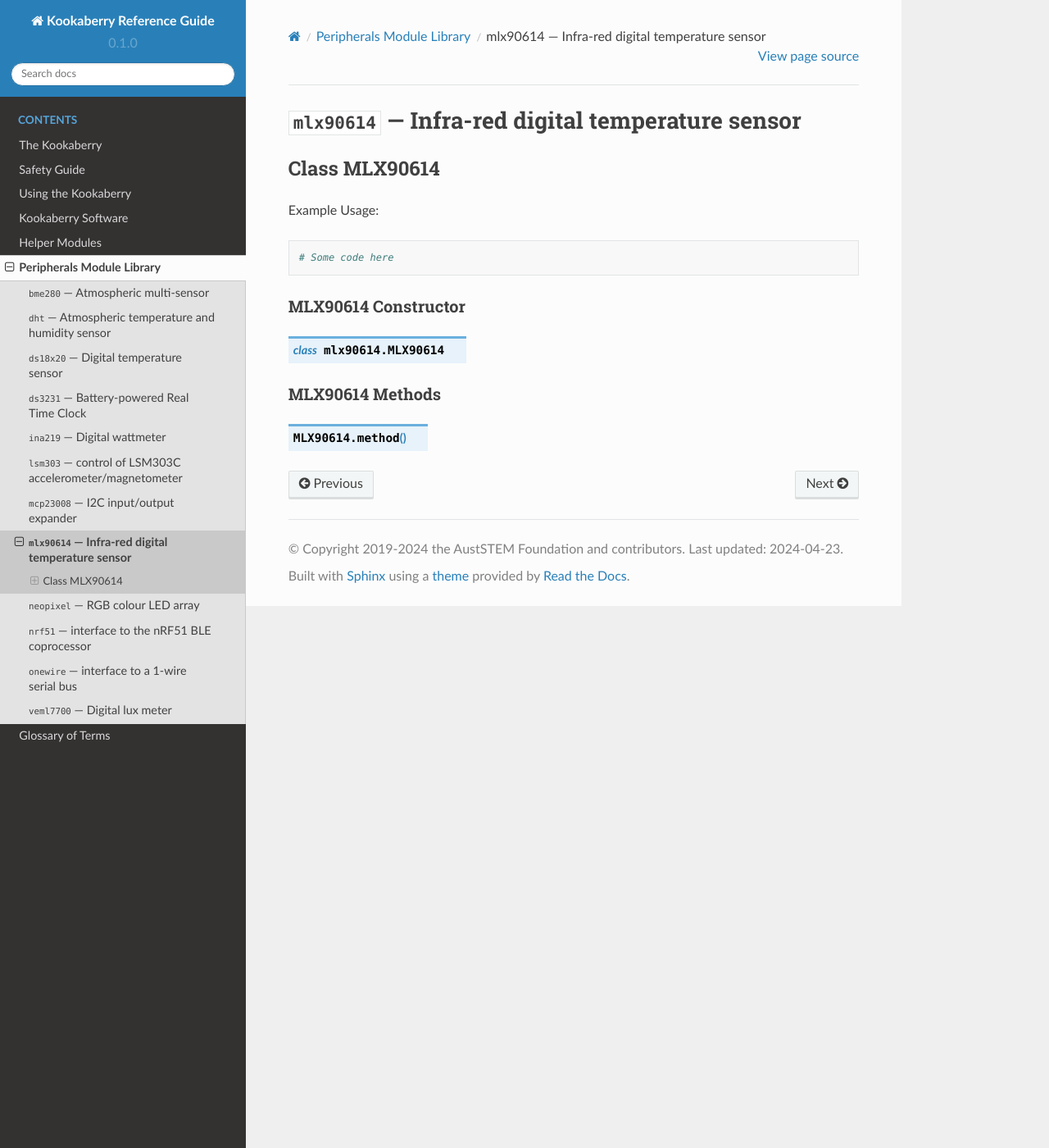
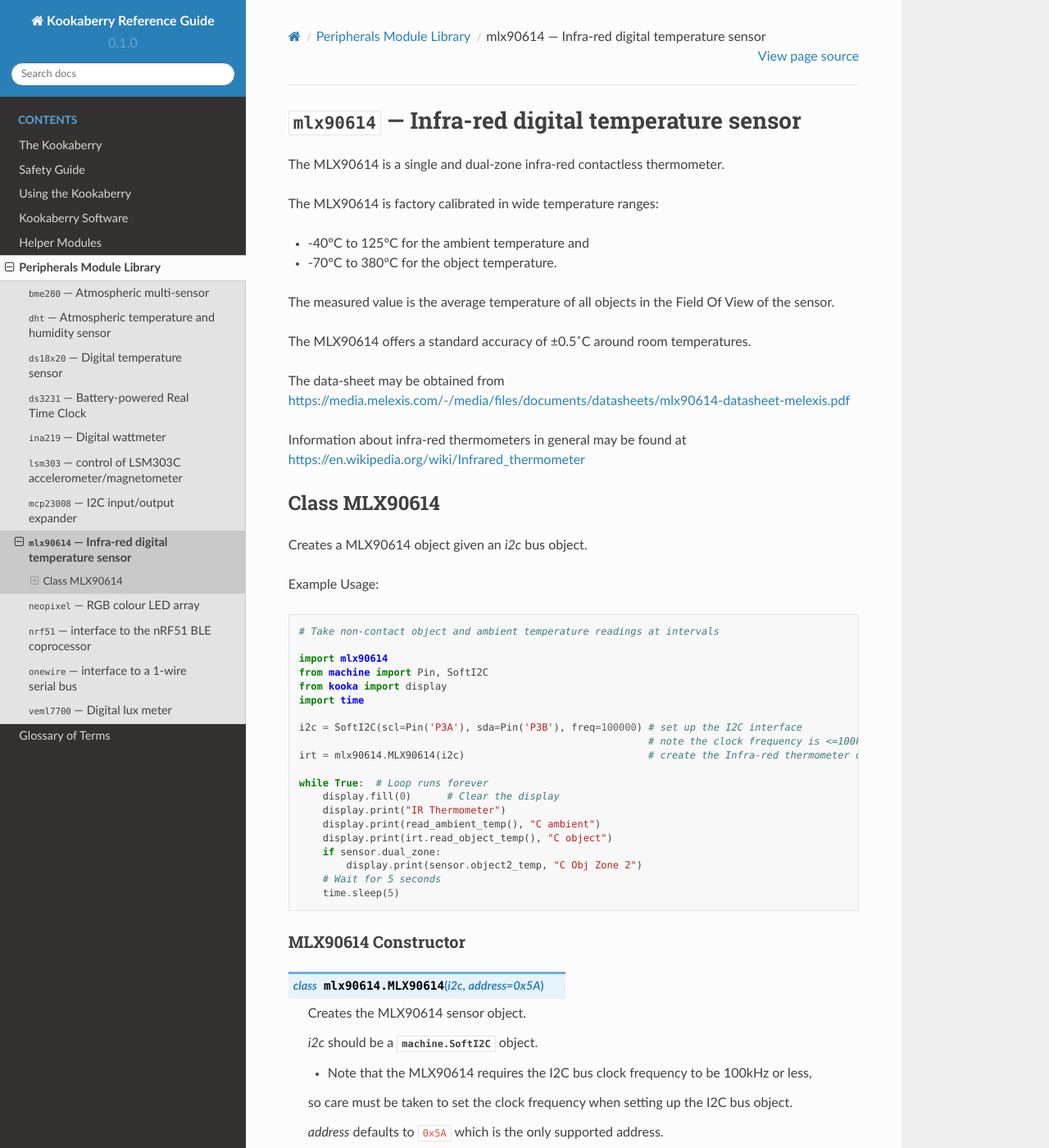
Before and after one commit to TDStrasser/Kookaberry-Reference-Guide, a Sphinx documentation site: the page built from docs/source/mlx90614.rst, in a window 1280 px wide and 1400 px high. Shown: the whole window at 82% size. Built offline with Sphinx 7.4.7 and the Read the Docs theme 2.0.0, drawn with Linux system fonts in a browser that asks for light colours; some of the changed text lies outside the part shown.

Commit message:
Major initial description of MLX90614 module

```diff
--- a/docs/source/mlx90614.rst
+++ b/docs/source/mlx90614.rst
@@ -7,23 +7,102 @@
 
 .. _mlx90614:
 
+The MLX90614 is a single and dual-zone infra-red contactless thermometer.
+
+The MLX90614 is factory calibrated in wide temperature ranges:
+
+* -40°C to 125°C for the ambient temperature and
+* -70°C to 380°C for the object temperature.
+
+
+The measured value is the average temperature of all objects in the Field Of View of the sensor.
+
+The MLX90614 offers a standard accuracy of ±0.5˚C around room temperatures.
+
+The data-sheet may be obtained from https://media.melexis.com/-/media/files/documents/datasheets/mlx90614-datasheet-melexis.pdf
+
+Information about infra-red thermometers in general may be found at https://en.wikipedia.org/wiki/Infrared_thermometer
+
+
 Class MLX90614
 ==============
 
+Creates a MLX90614 object given an *i2c* bus object.
 
 Example Usage::
 
-    # Some code here
+    # Take non-contact object and ambient temperature readings at intervals
 
+    import mlx90614
+    from machine import Pin, SoftI2C
+    from kooka import display
+    import time
+
+    i2c = SoftI2C(scl=Pin('P3A'), sda=Pin('P3B'), freq=100000) # set up the I2C interface
+                                                               # note the clock frequency is <=100kHz
+    irt = mlx90614.MLX90614(i2c)                               # create the Infra-red thermometer object
+
+    while True:  # Loop runs forever
+        display.fill(0)      # Clear the display
+        display.print("IR Thermometer")
+        display.print(read_ambient_temp(), "C ambient")
+        display.print(irt.read_object_temp(), "C object")
+        if sensor.dual_zone:
+            display.print(sensor.object2_temp, "C Obj Zone 2")
+        # Wait for 5 seconds
+        time.sleep(5)
 
 
 MLX90614 Constructor
 --------------------
 
-.. class:: mlx90614.MLX90614()
+.. class:: mlx90614.MLX90614(i2c, address=0x5A)
 
+    Creates the MLX90614 sensor object.
+
+    *i2c* should be a :class:`machine.SoftI2C` object.
+
+    - Note that the MLX90614 requires the I2C bus clock frequency to be 100kHz or less,
+    so care must be taken to set the clock frequency when setting up the I2C bus object.
+
+    *address* defaults to ``0x5A`` which is the only supported address.
+
+MLX90614 Properties
+-------------------
+
+.. property:: MLX90614.dual_zone
+
+    Is ``True`` is the sensor has dual-zone infra-red temperature sensing, else it is ``False``.
+
+.. property:: MLX90614.ambient_temp
+
+    Gives the ambient temperature of the sensor in degrees Celsius.
+
+.. property:: MLX90614.object_temp
+
+    Gives the target object's temperature in degrees Celsius.
+
+.. property:: MLX90614.object2_temp
+
+    Gives the second zone object temperature in degrees Celsius if the sensor is capable of such a reading.
+
+    Otherwise a ``RuntimeError`` *"Device only has one thermopile"* is raised.
 
 MLX90614 Methods
 ----------------
 
-.. method:: MLX90614.method()
+These methods are equivalent to the properties in the foregoing section.
+
+.. method:: MLX90614.read_ambient_temperature()
+
+    Returns the ambient temperature of the sensor in degrees Celsius.
+
+.. method:: MLX90614.read_object_temp()
+
+    Returns the target object's temperature in degrees Celsius.
+
+.. method:: MLX90614.read_object2_temp()
+
+    Returns the second zone object temperature in degrees Celsius if the sensor is capable of such a reading.
+
+    Otherwise a ``RuntimeError`` *"Device only has one thermopile"* is raised.
```
